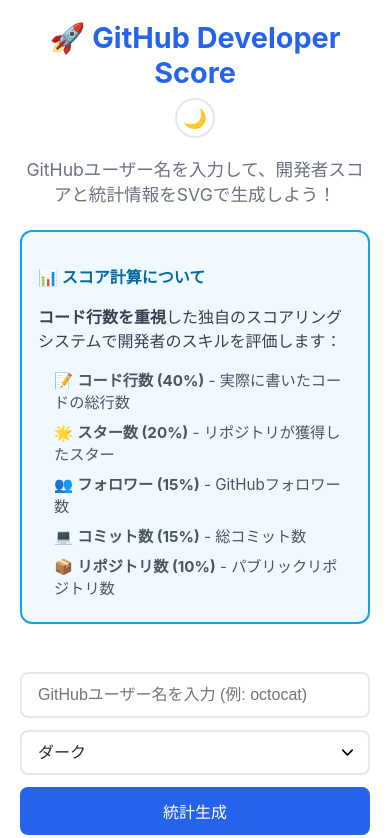
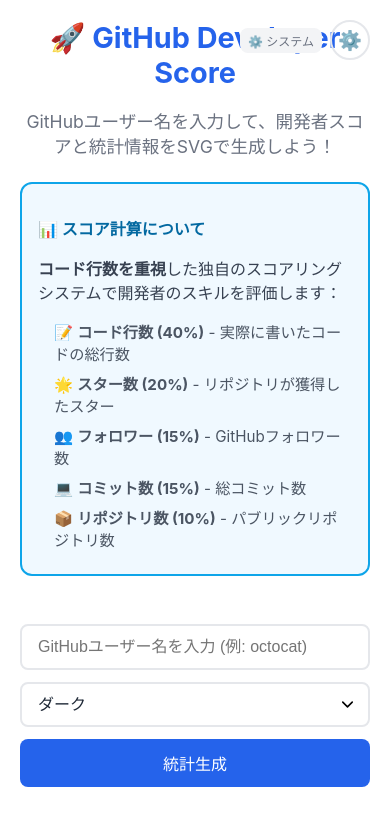
Before and after one commit to yomi4486/github_stats, a SvelteKit app: page / in a window 390 px wide. Shown: the top 838 px of the page. Built offline with nearby package versions, Linux system fonts and the light colour scheme.

Commit message:
Feat: テーマをシステム/ダーク/ライトで切り替えられるようにした

```diff
--- a/src/routes/+page.svelte
+++ b/src/routes/+page.svelte
@@ -20,38 +20,78 @@
     let error = '';
     let selectedTheme = 'dark';
     let cachedData: any = null; // GitHubデータをキャッシュ
-    let darkMode = false; // ページのダークモード状態
+    let themeMode: 'system' | 'dark' | 'light' = 'system'; // テーマモード
+    let darkMode = false; // 実際の表示状態
     let copyMessage = ''; // コピー成功メッセージ
+
+    // システムテーマの監視用
+    let systemMediaQuery: MediaQueryList;
 
     // ダークモードの初期化とローカルストレージからの読み込み
     onMount(() => {
-        // ローカルストレージからダークモード設定を読み込み
-        const savedDarkMode = localStorage.getItem('github-stats-dark-mode');
-        if (savedDarkMode !== null) {
-            darkMode = savedDarkMode === 'true';
-        } else {
-            // システムの設定を確認
-            darkMode = window.matchMedia('(prefers-color-scheme: dark)').matches;
+        // ローカルストレージからテーマ設定を読み込み
+        const savedThemeMode = localStorage.getItem('github-stats-theme-mode') as 'system' | 'dark' | 'light' | null;
+        if (savedThemeMode && ['system', 'dark', 'light'].includes(savedThemeMode)) {
+            themeMode = savedThemeMode;
         }
 
-        // システムの設定変更を監視
-        const mediaQuery = window.matchMedia('(prefers-color-scheme: dark)');
-        const handleSystemThemeChange = (e: MediaQueryListEvent) => {
-            if (localStorage.getItem('github-stats-dark-mode') === null) {
-                darkMode = e.matches;
+        // システムテーマの監視を設定
+        systemMediaQuery = window.matchMedia('(prefers-color-scheme: dark)');
+        updateDarkMode();
+
+        const handleSystemThemeChange = () => {
+            if (themeMode === 'system') {
+                updateDarkMode();
             }
         };
-        mediaQuery.addEventListener('change', handleSystemThemeChange);
+
+        systemMediaQuery.addEventListener('change', handleSystemThemeChange);
 
         return () => {
-            mediaQuery.removeEventListener('change', handleSystemThemeChange);
+            systemMediaQuery.removeEventListener('change', handleSystemThemeChange);
         };
     });
 
-    // ダークモード切り替え関数
-    function toggleDarkMode() {
-        darkMode = !darkMode;
-        localStorage.setItem('github-stats-dark-mode', darkMode.toString());
+    // テーマモードに基づいてdarkModeを更新
+    function updateDarkMode() {
+        switch (themeMode) {
+            case 'system':
+                darkMode = systemMediaQuery?.matches ?? false;
+                break;
+            case 'dark':
+                darkMode = true;
+                break;
+            case 'light':
+                darkMode = false;
+                break;
+        }
+    }
+
+    // テーマモード切り替え関数
+    function cycleThemeMode() {
+        const modes: Array<'system' | 'dark' | 'light'> = ['system', 'light', 'dark'];
+        const currentIndex = modes.indexOf(themeMode);
+        themeMode = modes[(currentIndex + 1) % modes.length];
+
+        localStorage.setItem('github-stats-theme-mode', themeMode);
+        updateDarkMode();
+    }
+
+    // テーマモードアイコンとタイトルを取得（リアクティブに）
+    $: themeModeDisplay = (() => {
+        switch (themeMode) {
+            case 'system':
+                return { icon: '⚙️', title: 'システムテーマ (ライトモードに切り替え)' };
+            case 'light':
+                return { icon: '☀️', title: 'ライトモード (ダークモードに切り替え)' };
+            case 'dark':
+                return { icon: '🌙', title: 'ダークモード (システムテーマに切り替え)' };
+        }
+    })();
+
+    // テーマモードが変更されたときにdarkModeを更新
+    $: {
+        updateDarkMode();
     }
 
     // 利用可能なテーマを取得
@@ -253,9 +293,27 @@
     <header>
         <div class="header-top">
             <h1>🚀 GitHub Developer Score</h1>
-            <button class="theme-toggle" on:click={toggleDarkMode} title={darkMode ? 'ライトモードに切り替え' : 'ダークモードに切り替え'}>
-                {darkMode ? '☀️' : '🌙'}
-            </button>
+            <div class="theme-controls">
+                <!-- 現在のテーマモード表示（小さく右上に） -->
+                <div class="theme-mode-indicator">
+                    <span class="mode-label">
+                        {#if themeMode === 'system'}
+                            ⚙️ システム
+                        {:else if themeMode === 'light'}
+                            ☀️ ライト
+                        {:else}
+                            🌙 ダーク
+                        {/if}
+                    </span>
+                </div>
+                <button
+                    class="theme-toggle"
+                    on:click={cycleThemeMode}
+                    title={themeModeDisplay.title}
+                >
+                    {themeModeDisplay.icon}
+                </button>
+            </div>
         </div>
         <p>GitHubユーザー名を入力して、開発者スコアと統計情報をSVGで生成しよう！</p>
         <div class="score-info">
@@ -467,7 +525,23 @@
         justify-content: center;
         gap: 1rem;
         margin-bottom: 0.5rem;
-        flex-wrap: wrap;
+        position: relative;
+    }
+
+    .theme-controls {
+        position: absolute;
+        top: 0;
+        right: 0;
+        display: flex;
+        align-items: center;
+        gap: 0.5rem;
+    }
+
+    header h1 {
+        font-size: 2.5rem;
+        color: #2563eb;
+        margin: 0;
+        text-align: center;
     }
 
     .theme-toggle {
@@ -483,6 +557,7 @@
         justify-content: center;
         width: 2.5rem;
         height: 2.5rem;
+        position: relative;
     }
 
     .theme-toggle:hover {
@@ -499,10 +574,25 @@
         background: #334155;
     }
 
-    header h1 {
-        font-size: 2.5rem;
-        color: #2563eb;
-        margin: 0;
+    /* テーマモード表示インジケーター - 小さく右上に */
+    .theme-mode-indicator {
+        text-align: right;
+    }
+
+    .mode-label {
+        font-size: 0.75rem;
+        color: #6b7280;
+        background: #f3f4f6;
+        padding: 0.25rem 0.5rem;
+        border-radius: 0.5rem;
+        display: inline-block;
+        transition: all 0.3s ease;
+        white-space: nowrap;
+    }
+
+    .container.dark .mode-label {
+        color: #94a3b8;
+        background: #334155;
     }
 
     .container.dark header h1 {
@@ -1117,17 +1207,12 @@
             height: auto;
         }
 
-        .header-top {
-            justify-content: space-between;
-            width: 100%;
-        }
-
         .header-top h1 {
             font-size: 2rem;
         }
     }
 
-	@media (max-width: 640px) {
+	    @media (max-width: 640px) {
         .container {
             padding: 1rem;
         }
```
